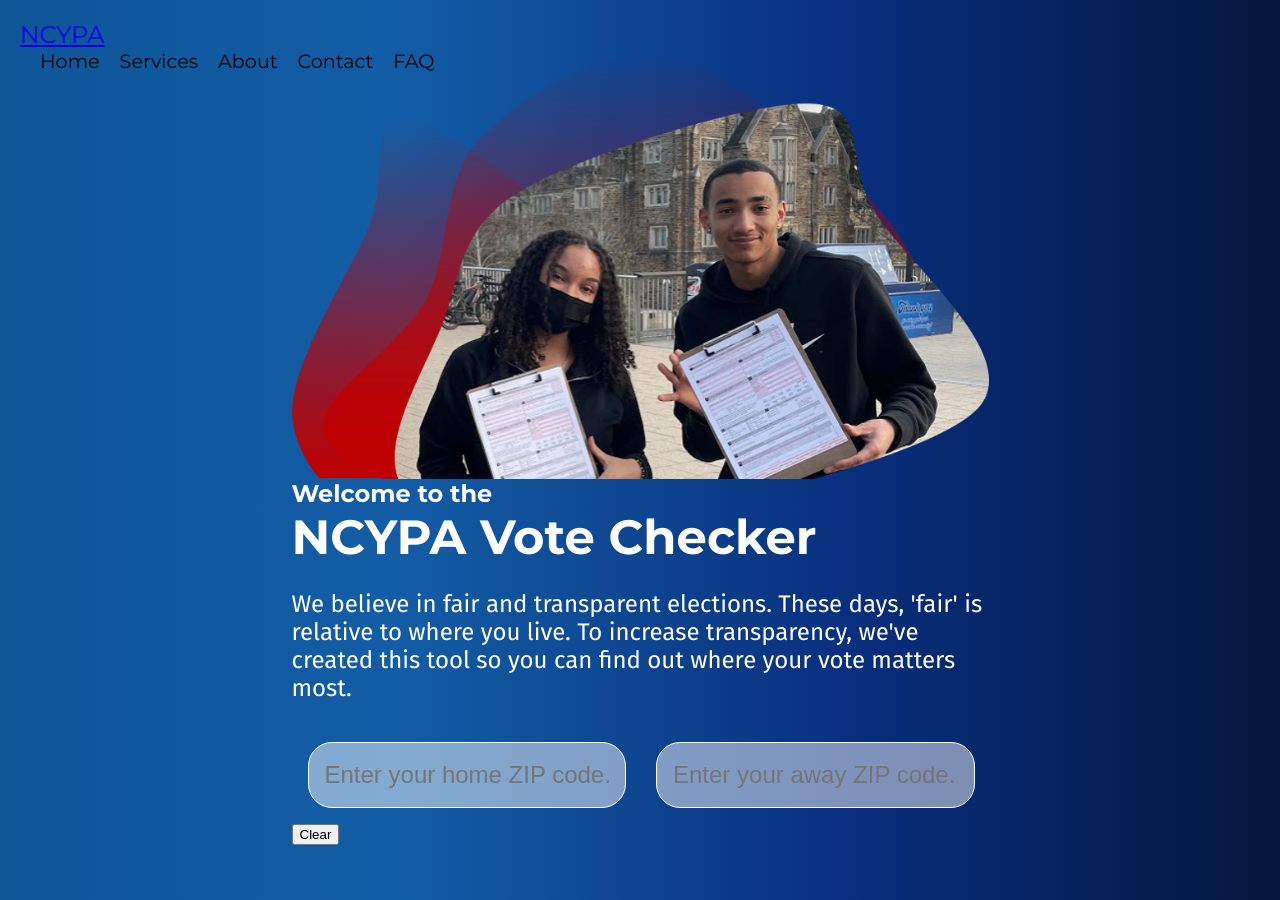
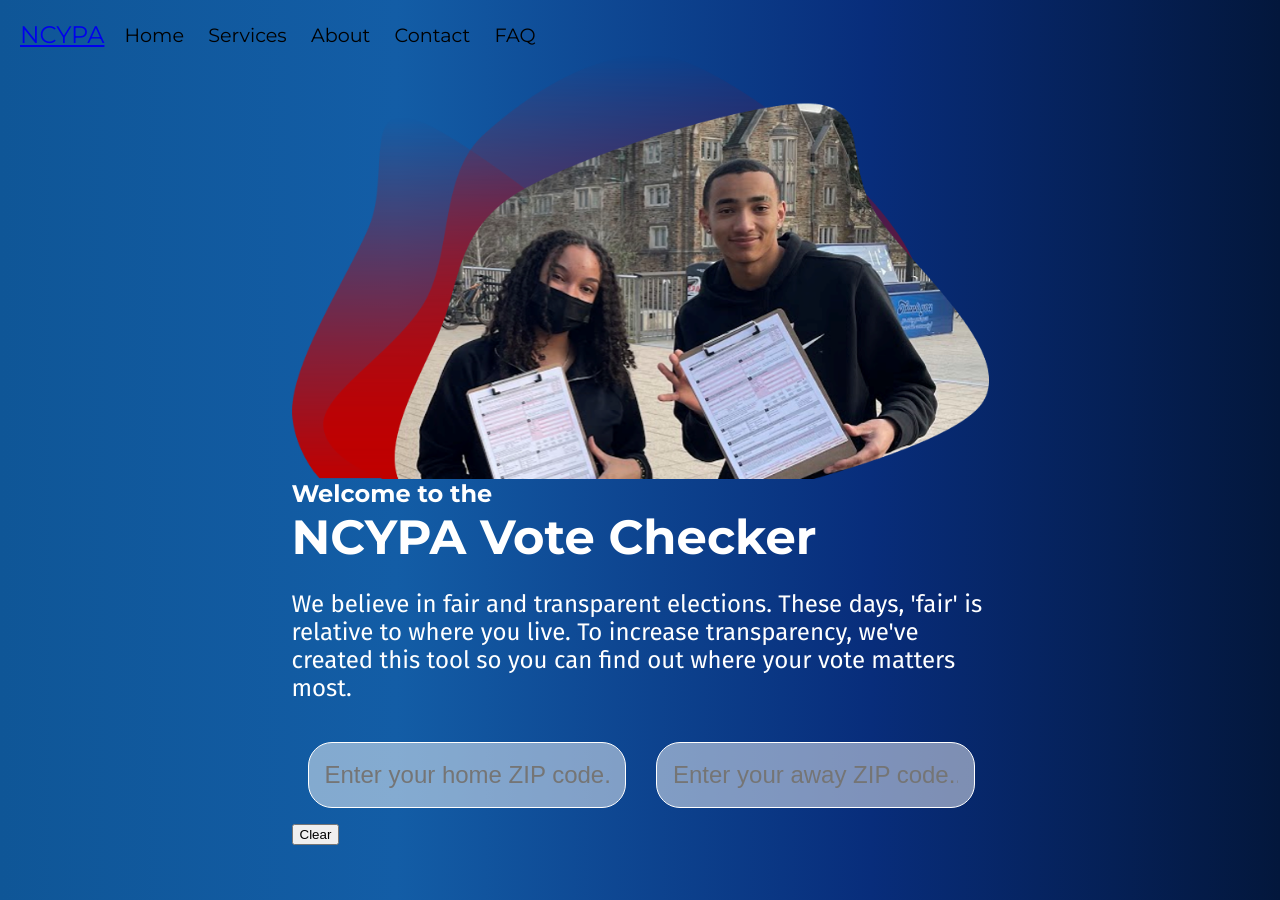
Before and after one commit to JacksonMeade/ncypa, a Jekyll site: the page built from checkmyvote.html, in a window 1280 px wide and 900 px high. Built offline with Jekyll 4.4.1, drawn with Linux system fonts in a browser that asks for light colours.

Commit message:
u go girl

```diff
--- a/assets/css/nav.css
+++ b/assets/css/nav.css
@@ -1,5 +1,5 @@
 header {
-    z-index:100;
+    z-index: 100;
     display: flex;
     justify-content: space-between;
     align-items: center;
@@ -21,7 +21,7 @@ header {
     margin-right: auto;
   }
 
-  .links {
+  nav {
     display: flex;
     align-items: center;
     justify-content: flex-end;
@@ -40,7 +40,7 @@ header {
   }
 
   @media (max-width: 768px) {
-    .links {
+    nav {
       display: none;
     }
 
```
